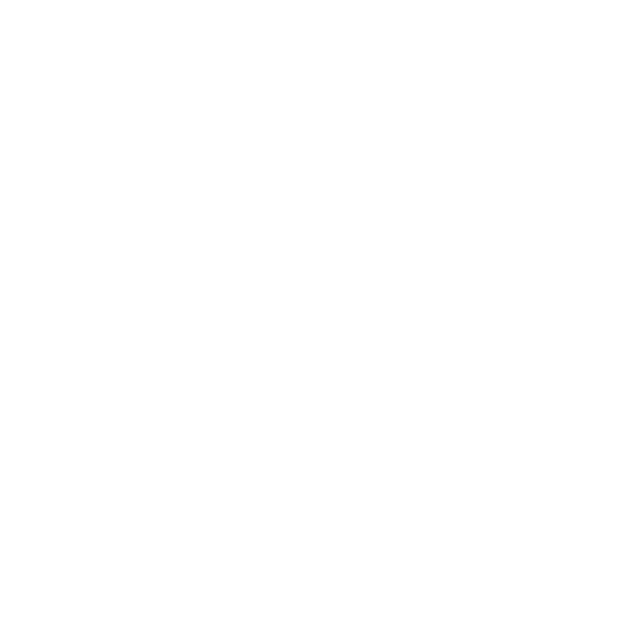
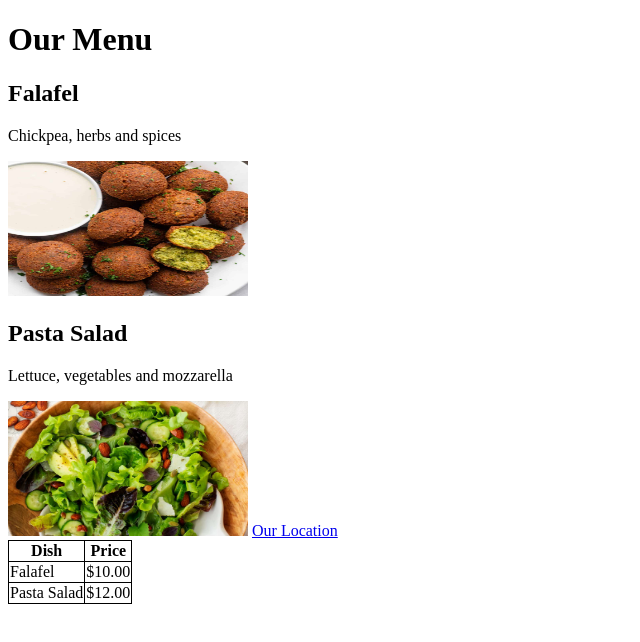
Before and after one commit to xTotalOG/Little-Lemon, a plain HTML site: page index.html in a window 1280 px wide. Shown: the whole page, without its empty margins (0-640 px from the left). Drawn offline with Linux system fonts and the light colour scheme.

Commit message:
pictures

```diff
--- a/index.html
+++ b/index.html
@@ -1,11 +1,43 @@
 <!DOCTYPE html>
 <html lang="en">
+
 <head>
     <meta charset="UTF-8">
     <meta name="viewport" content="width=device-width, initial-scale=1.0">
-    <title>Document</title>
+    <title>Little Lemon</title>
 </head>
+
 <body>
+    <h1>Our Menu</h1>
+    <h2>Falafel</h2>
+    <p>Chickpea, herbs and spices</p>
+    <img src="falafel.jpg" alt="A falafel" width="240" height="135">
+    <h2>Pasta Salad</h2>
+    <p>Lettuce, vegetables and mozzarella</p>
+    <img src="salad.jpg" alt="A salad" width="240" height="135">
+    <a href="location.html">Our Location</a>
+    <style>
+        table,
+        th,
+        td {
+            border: 1px solid black;
+            border-collapse: collapse;
+        }
+    </style>
+    <table>
+        <tr>
+            <th>Dish</th>
+            <th>Price</th>
+        </tr>
+        <tr>
+            <td>Falafel</td>
+            <td>$10.00</td>
+        </tr>
+        <tr>
+            <td>Pasta Salad</td>
+            <td>$12.00</td>
+        </tr>
+    </table>
+</body>
 
-</body>
 </html>
```
Also changed, not shown: location.html (added, +12 -0 lines), falafel.jpg (added), salad.jpg (added).
